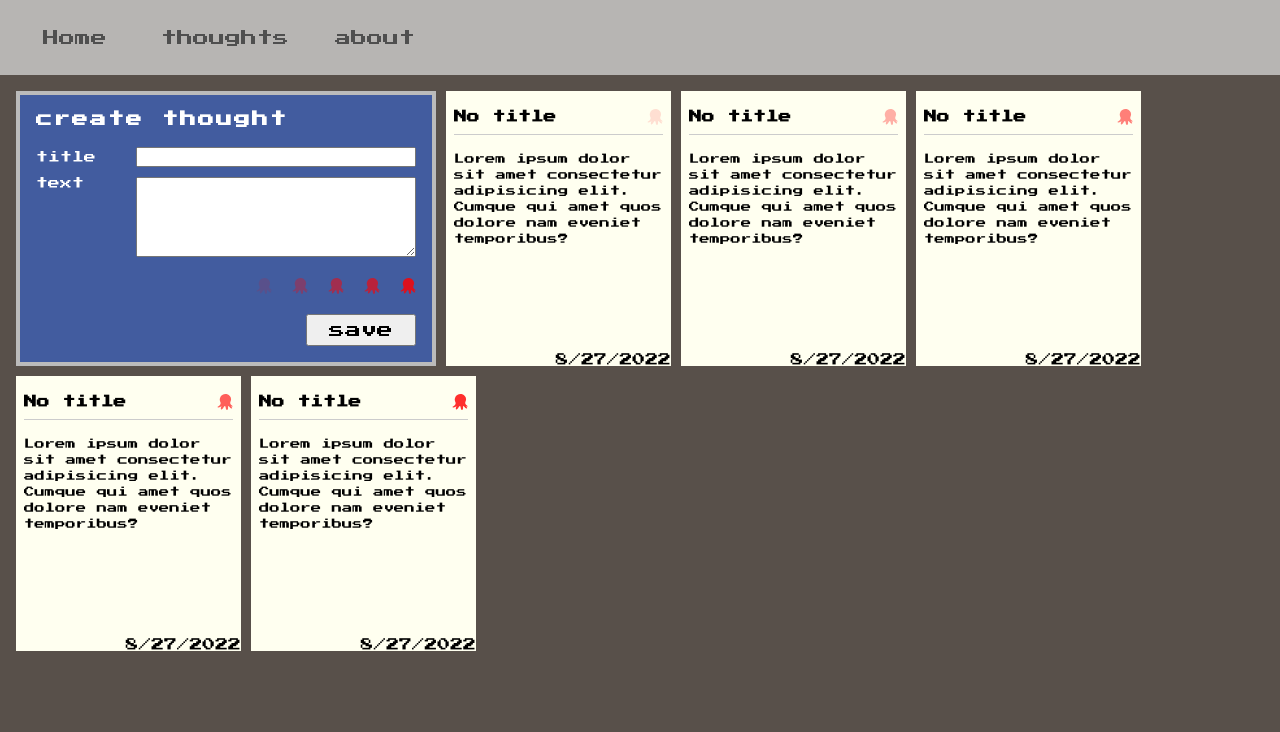
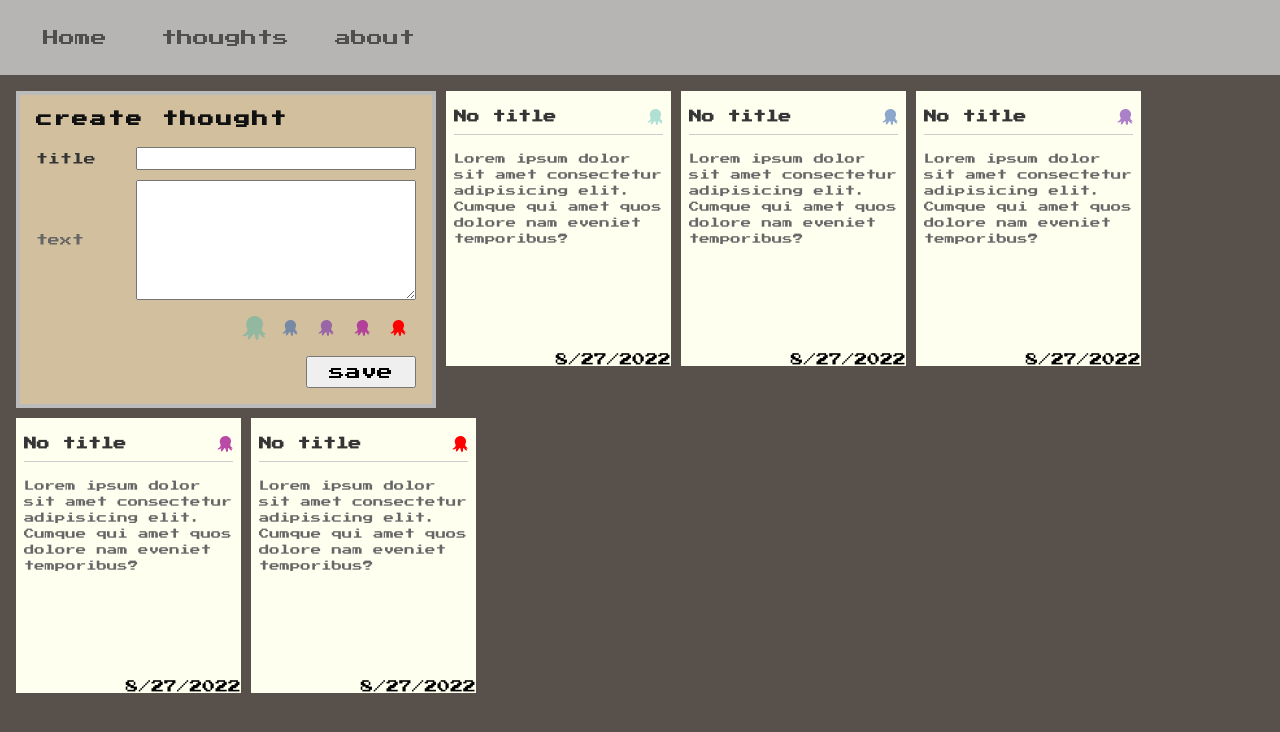
Before and after one commit to bryanhain97/ts_mongo_prisma_test, a Next.js app: page /thoughts in a window 1280 px wide. Shown: the top 732 px of the page. Built offline with nearby package versions, Linux system fonts and the light colour scheme.

Commit message:
update styles thoughtForm

```diff
--- a/components/ThoughtsForm.tsx
+++ b/components/ThoughtsForm.tsx
@@ -1,38 +1,56 @@
 import styles from '../styles/ThoughtsForm.module.sass';
 import Note, { Importance } from '../types/Note';
-import { ChangeEvent, MouseEventHandler, useEffect, useState } from 'react'
+import { ChangeEvent, useEffect, useState, useCallback } from 'react'
 import { FaOctopusDeploy } from 'react-icons/fa'
 
 const ThoughtsForm = () => {
-    const [note, setNote] = useState<Note>({
+    const [newNote, setNewNote] = useState<Note>({
         title: '',
         text: '',
         importance: Importance.Not
     })
-    const updateNote = (e: ChangeEvent<HTMLInputElement | HTMLTextAreaElement>) => {
-        setNote((prevNote) => ({ ...prevNote, [e.target.name]: e.target.value }))
+
+    const updateNote = useCallback((e: ChangeEvent<HTMLInputElement | HTMLTextAreaElement>) => {
+        setNewNote((prevNote) => ({ ...prevNote, [e.target.name]: e.target.value }))
+    }, [])
+    const updateImportance = (importance: Importance) => {
+        setNewNote((prevNote) => ({ ...prevNote, importance: importance }))
     }
+    const getImportanceClass = (importance: Importance) => {
+        switch (importance) {
+            case Importance.Not:
+                return (newNote.importance === Importance.Not) ? `${styles.importanceLevel_Not} ${styles.importanceLevel_selected}` : styles.importanceLevel_Not
+            case Importance.Low:
+                return (newNote.importance === Importance.Low) ? `${styles.importanceLevel_Low} ${styles.importanceLevel_selected}` : styles.importanceLevel_Low
+            case Importance.Medium:
+                return (newNote.importance === Importance.Medium) ? `${styles.importanceLevel_Medium} ${styles.importanceLevel_selected}` : styles.importanceLevel_Medium
+            case Importance.High:
+                return (newNote.importance === Importance.High) ? `${styles.importanceLevel_High} ${styles.importanceLevel_selected}` : styles.importanceLevel_High
+            case Importance.Critical:
+                return (newNote.importance === Importance.Critical) ? `${styles.importanceLevel_Critical} ${styles.importanceLevel_selected}` : styles.importanceLevel_Critical
+        }
+    }
+    useEffect(() => {
+        console.log(newNote)
+    }, [newNote])
 
-    useEffect(() => {
-        console.log(note)
-    }, [note])
     return (
         <form className={styles.thoughtsForm}>
             <h5>create thought</h5>
             <div className={styles.thoughtsForm_field}>
                 <label htmlFor="title">title</label>
-                <input type="text" id="title" name="title" onChange={updateNote}></input>
+                <input type="text" id="title" name="title" onChange={updateNote} maxLength={16}></input>
             </div>
             <div className={styles.thoughtsForm_field}>
                 <label htmlFor="textarea">text</label>
                 <textarea className="textarea" id="textarea" name="text" onChange={updateNote}></textarea>
             </div>
-            <div className={styles.thoughtsForm_importanceLevel}>
-                <FaOctopusDeploy className={styles.thoughtsForm_importanceLevel_Not} />
-                <FaOctopusDeploy className={styles.thoughtsForm_importanceLevel_Low} />
-                <FaOctopusDeploy className={styles.thoughtsForm_importanceLevel_Medium} />
-                <FaOctopusDeploy className={styles.thoughtsForm_importanceLevel_High} />
-                <FaOctopusDeploy className={styles.thoughtsForm_importanceLevel_Critical} />
+            <div className={styles.importanceLevel}>
+                <FaOctopusDeploy className={getImportanceClass(Importance.Not)} onClick={() => updateImportance(Importance.Not)} />
+                <FaOctopusDeploy className={getImportanceClass(Importance.Low)} onClick={() => updateImportance(Importance.Low)} />
+                <FaOctopusDeploy className={getImportanceClass(Importance.Medium)} onClick={() => updateImportance(Importance.Medium)} />
+                <FaOctopusDeploy className={getImportanceClass(Importance.High)} onClick={() => updateImportance(Importance.High)} />
+                <FaOctopusDeploy className={getImportanceClass(Importance.Critical)} onClick={() => updateImportance(Importance.Critical)} />
             </div>
             <button className={styles.thoughtsForm_save}>save</button>
         </form>
--- a/styles/Note.module.sass
+++ b/styles/Note.module.sass
@@ -14,6 +14,7 @@
         align-items: center
     &_title
         font-size: 0.8rem
+        color: $noteTitleColor
     &_importance
     &_icon
         margin-right: 10px
@@ -34,6 +35,7 @@
     &_text
         margin-top: 1rem
         line-height: 1rem
+        color: $noteTextColor
         font-size: 0.65rem
     &_date
         position: absolute
--- a/styles/ThoughtsForm.module.sass
+++ b/styles/ThoughtsForm.module.sass
@@ -10,6 +10,7 @@
     color: $thoughtsFormColor
     border: 4px solid $thoughtsFormBorderColor
     h5
+        color: $createThoughtColor
         margin-bottom: 20px
         letter-spacing: 2px
     &_field
@@ -21,39 +22,22 @@
             font-size: 12px
             width: 100px
             &[for="textarea"]
-                align-self: flex-start
+                color: $noteTextColor
+            &[for="title"]
+                color: $noteTitleColor
+        input[id="title"]
+            color: $noteTitleColor
+            padding: 3px
+            font-size: 12.8px
+        textarea
+            color: $noteTextColor
+            padding: 3px
+            font-size: 10px
+            height: 120px
         input, textarea
             @include noFocusOutline
             min-width: 250px
             width: 280px
-        textarea
-            text-align: left
-            &[id="textarea"]
-                height: 80px
-    &_importanceLevel
-        display: flex
-        width: 100%
-        height: 100%
-        align-items: center
-        padding: 10px 0px
-        justify-content: flex-end
-        column-gap: 20px
-        &_Not,
-        &_Low,
-        &_Medium,
-        &_High,
-        &_Critical
-            cursor: pointer
-        &_Not
-            color: $noteIconImportance_Not
-        &_Low
-            color: $noteIconImportance_Low
-        &_Medium
-            color: $noteIconImportance_Medium
-        &_High
-            color: $noteIconImportance_High
-        &_Critical
-            color: $noteIconImportance_Critical
     &_save
         height: min-content
         padding: 6px 12px
@@ -61,3 +45,34 @@
         margin-left: auto
         margin-top: auto
         cursor: pointer
+.importanceLevel
+    display: flex
+    position: relative
+    width: 100%
+    height: 100%
+    align-items: center
+    padding: 20px 10px
+    justify-content: flex-end
+    column-gap: 20px
+    &_Not,
+    &_Low,
+    &_Medium,
+    &_High,
+    &_Critical
+        cursor: pointer
+        position: relative
+        .selected
+            display: none
+    &_Not
+        color: $noteIconImportance_Not
+    &_Low
+        color: $noteIconImportance_Low
+    &_Medium
+        color: $noteIconImportance_Medium
+    &_High
+        color: $noteIconImportance_High
+    &_Critical
+        color: $noteIconImportance_Critical
+    &_selected
+        transition: all 0.25s ease
+        transform: scale(1.5)
--- a/styles/_colors.sass
+++ b/styles/_colors.sass
@@ -6,14 +6,17 @@ $navbarLinkColor: #4f4f4f
 
 // NOTE
 $noteBgColor: #fffff0
+$noteTitleColor: #353535
+$noteTextColor: #666666
 $noteDividerColor: #cccccc
-$noteIconImportance_Not: #ff000020
-$noteIconImportance_Low: #ff000050
-$noteIconImportance_Medium: #ff000080
-$noteIconImportance_High: #ff0000a0
-$noteIconImportance_Critical: #ff0000d0
+$noteIconImportance_Not: #29aca35f
+$noteIconImportance_Low: #295dac8a
+$noteIconImportance_Medium: #7129ac97
+$noteIconImportance_High: #ac2998d6
+$noteIconImportance_Critical: #ff0000
 
 // Thoughts
-$thoughtsFormBg: #425c9f
+$createThoughtColor: #111111
+$thoughtsFormBg: #d2bf9e
 $thoughtsFormColor: #ffffff
 $thoughtsFormBorderColor: #bbbbbb
```
